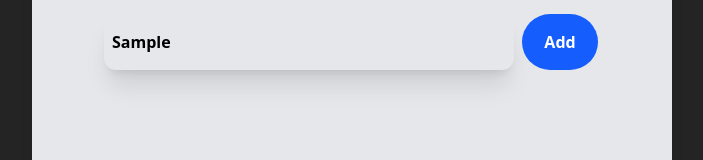
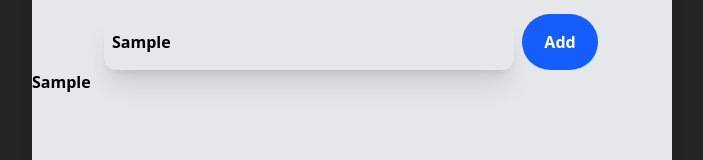
Before and after one commit to rigby200602/do_this_do_that, a React (Vite) app in the folder frontEnd/: page / in a window 1280 px wide. Both pictures are taken after typing "Sample" into the empty fields and a click on the button "Add". Shown: the part 195-355 px from the top of the page, without its empty margins (288-991 px from the left). Built offline with nearby package versions, Linux system fonts and the light colour scheme.

Commit message:
show tag

```diff
--- a/frontEnd/src/App.jsx
+++ b/frontEnd/src/App.jsx
@@ -2,22 +2,23 @@ import { useState } from 'react'
 import './App.css'
 import MainForm from './components/MainForm.jsx'
 
+// id for task
+  let id = 0
+
 function App() {
   // state to show task
   const [showTask, setShowTask] = useState('');
-  // id for task
-  let id = 0
   // state to save task
-  const [task, setTask] = useState([]);
+  const [tasks, setTasks] = useState([]);
   // on submit handler
   const onSubmitHandler = async (e) => {
     try {
       e.preventDefault();
       alert("Task added successfully!");
-      await setTask([
-        ...task, {id: id++, task: showTask}
+      setTasks([
+        ...tasks, {id: id++, task: showTask}
       ]);
-      console.log(task);
+      console.log(tasks.id)
     } catch (error) {
       console.log(error);
     }
@@ -32,6 +33,9 @@ function App() {
           onChange={e => {setShowTask(e.target.value)}}/>
           <button className='bg-blue-600 p-4 rounded-4xl w-[15%] text-white cursor-pointer'>Add</button>
         </form>
+        { tasks.map(task => (
+          <h3 key={task.id} className='m-auto'>{task.task}</h3>
+        ))}
       </MainForm>
     </>
   )
```
